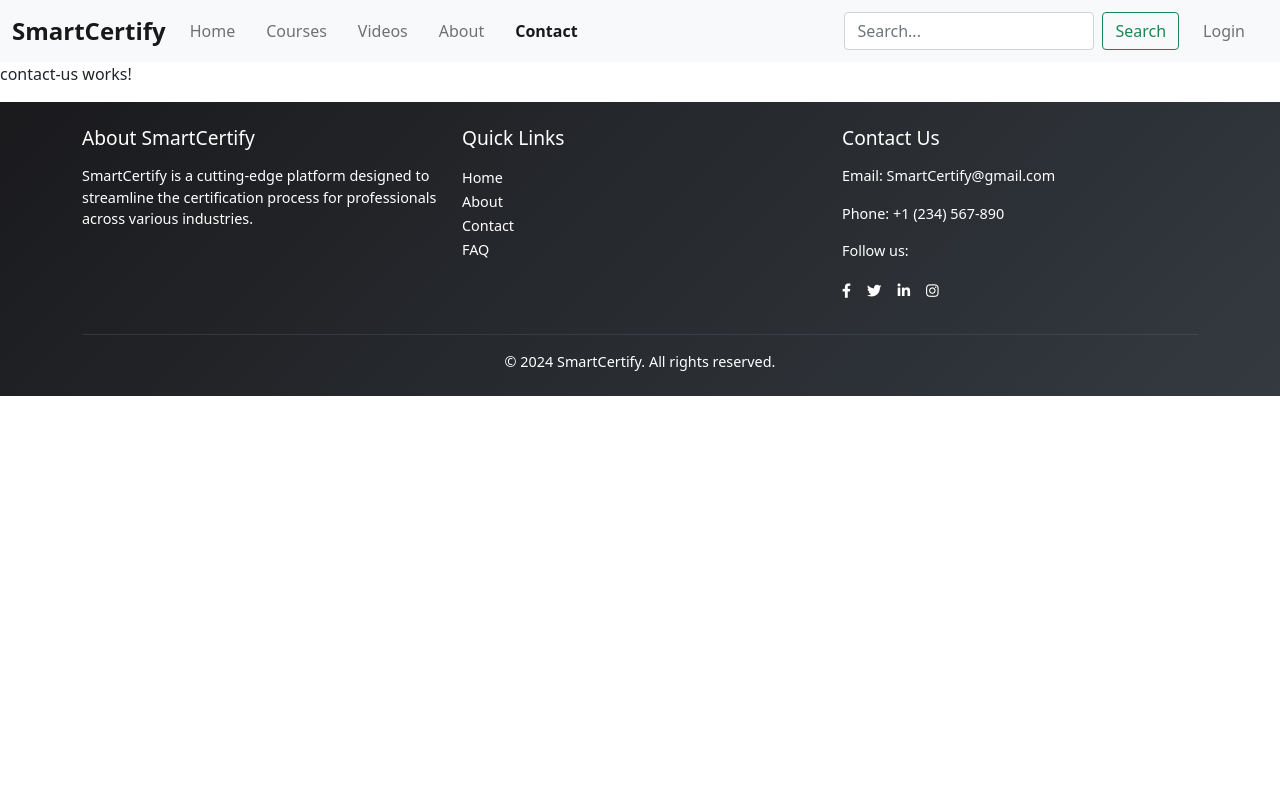
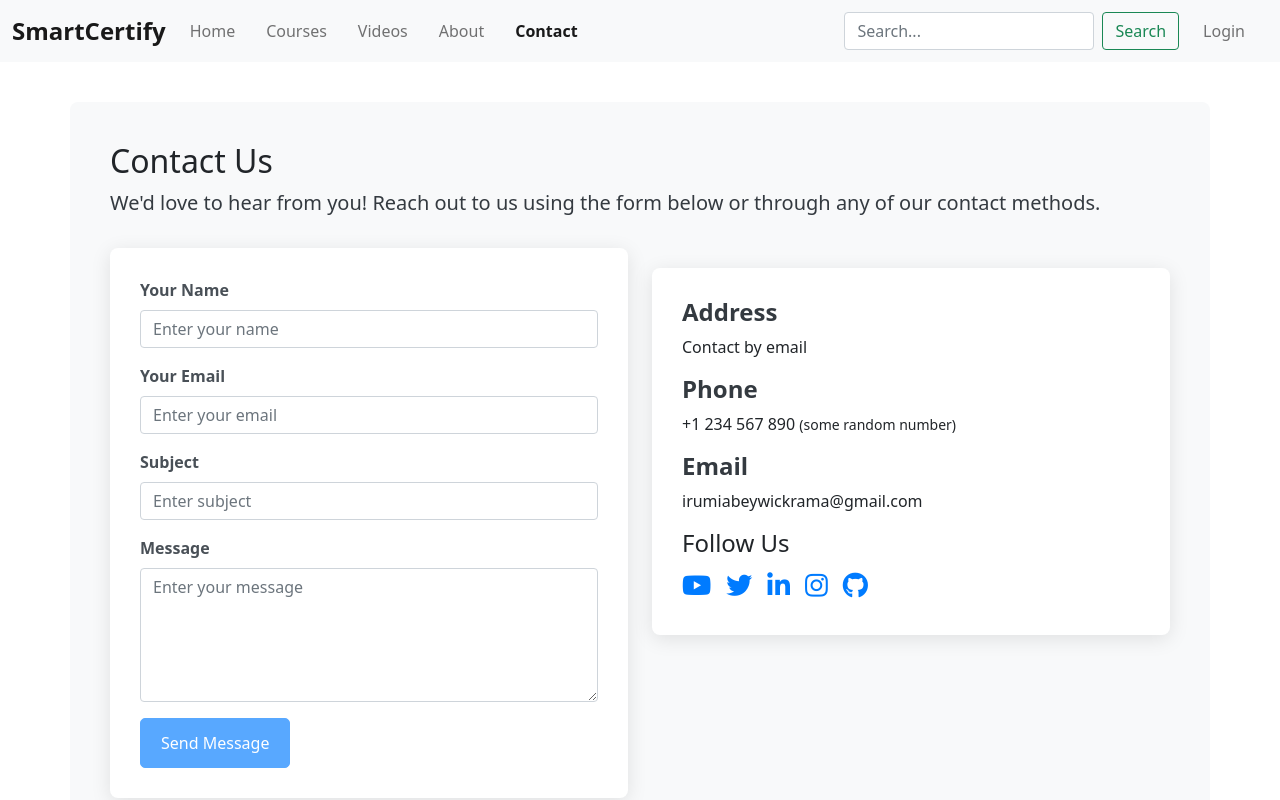
Before and after one commit to IrumiTh/SmartCertifyUI, an Angular app: page /contact-us in a window 1280 px wide. Shown: the top 800 px of the page. Built offline with nearby package versions, Linux system fonts and the light colour scheme.

Commit message:
create contact-us component

```diff
--- a/src/app/pages/contact-us/contact-us.component.css
+++ b/src/app/pages/contact-us/contact-us.component.css
@@ -0,0 +1,79 @@
+.contact-us-container {
+    margin-top: 40px;
+    background: #f8f9fa; /* Light background for better contrast */
+    padding: 40px;
+    border-radius: 8px;
+}
+
+.contact-subtitle {
+    font-size: 1.25rem;
+    color: #343a40; /* Dark text for better readability */
+    margin-bottom: 30px;
+}
+
+.contact-form {
+    background-color: #ffffff; /* White background for the form */
+    border-radius: 8px;
+    padding: 30px;
+    box-shadow: 0 4px 20px rgba(0, 0, 0, 0.1);
+}
+
+.contact-form .form-label {
+    font-weight: bold;
+    color: #495057; /* Darker label color */
+}
+
+.contact-form .form-control {
+    border: 1px solid #ced4da;
+    border-radius: 4px;
+}
+
+.contact-form .form-control:focus {
+    border-color: #007bff;
+    box-shadow: 0 0 0 0.2rem rgba(0, 123, 255, 0.25);
+}
+
+.btn-primary {
+    background-color: #007bff;
+    border-color: #007bff;
+    padding: 12px 20px;
+    border-radius: 5px;
+    transition: background-color 0.3s, border-color 0.3s;
+}
+
+.btn-primary:hover {
+    background-color: #0056b3;
+    border-color: #0056b3;
+}
+
+.contact-details {
+    background-color: #ffffff; /* White background for contact details */
+    border-radius: 8px;
+    padding: 30px;
+    box-shadow: 0 4px 20px rgba(0, 0, 0, 0.1);
+    margin-top: 20px;
+}
+
+.contact-info {
+    margin-bottom: 15px;
+}
+
+.contact-info h4 {
+    font-weight: bold;
+    color: #343a40; /* Dark header color */
+}
+
+.social-media {
+    margin-top: 15px;
+}
+
+.social-icon {
+    margin-right: 15px;
+    font-size: 26px;
+    color: #007bff;
+    transition: color 0.3s;
+}
+
+.social-icon:hover {
+    color: #0056b3;
+}
--- a/src/app/pages/contact-us/contact-us.component.html
+++ b/src/app/pages/contact-us/contact-us.component.html
@@ -1 +1,70 @@
-<p>contact-us works!</p>
+<div class="container contact-us-container">
+    <h2>Contact Us</h2>
+    <p class="contact-subtitle">We'd love to hear from you! Reach out to us using the form below or through any of our contact methods.</p>
+
+    <div class="row">
+        <!-- Contact Form -->
+        <div class="col-lg-6">
+            <form [formGroup]="contactForm" (ngSubmit)="onSubmit()" class="contact-form">
+                <div class="mb-3">
+                    <label for="name" class="form-label">Your Name</label>
+                    <input type="text" formControlName="name" class="form-control" id="name" placeholder="Enter your name">
+                    <div *ngIf="contactForm.get('name')?.invalid && (contactForm.get('name')?.touched || contactForm.get('name')?.dirty)" class="text-danger">
+                        <small *ngIf="contactForm.get('name')?.errors?.['required']">Name is required.</small>
+                    </div>
+                </div>
+
+                <div class="mb-3">
+                    <label for="email" class="form-label">Your Email</label>
+                    <input type="email" formControlName="email" class="form-control" id="email" placeholder="Enter your email">
+                    <div *ngIf="contactForm.get('email')?.invalid && (contactForm.get('email')?.touched || contactForm.get('email')?.dirty)" class="text-danger">
+                        <small *ngIf="contactForm.get('email')?.errors?.['required']">Email is required.</small>
+                        <small *ngIf="contactForm.get('email')?.errors?.['email']">Invalid email format.</small>
+                    </div>
+                </div>
+                <div class="mb-3">
+                    <label for="subject" class="form-label">Subject</label>
+                    <input type="text" formControlName="subject" class="form-control" id="subject" placeholder="Enter subject">
+                    <div *ngIf="contactForm.get('subject')?.invalid && (contactForm.get('subject')?.touched || contactForm.get('subject')?.dirty)" class="text-danger">
+                        <small *ngIf="contactForm.get('subject')?.errors?.['required']">Subject is required.</small>
+                    </div>
+                </div>
+                <div class="mb-3">
+                    <label for="message" class="form-label">Message</label>
+                    <textarea formControlName="message" class="form-control" id="message" rows="5" placeholder="Enter your message"></textarea>
+                    <div *ngIf="contactForm.get('message')?.invalid && (contactForm.get('message')?.touched || contactForm.get('message')?.dirty)" class="text-danger">
+                        <small *ngIf="contactForm.get('message')?.errors?.['required']">Message is required.</small>
+                    </div>
+                </div>
+                <button type="submit" class="btn btn-primary" [disabled]="contactForm.invalid">Send Message</button>
+            </form>
+        </div>
+
+        <!-- Contact Details -->
+        <div class="col-lg-6">
+            <div class="contact-details">
+                <div class="contact-info">
+                    <h4>Address</h4>
+                    <p>Contact by email</p>
+                </div>
+                <div class="contact-info">
+                    <h4>Phone</h4>
+                    <p>+1 234 567 890 <small>(some random number)</small></p>
+                </div>
+                <div class="contact-info">
+                    <h4>Email</h4>
+                    <p>irumiabeywickrama&#64;gmail.com</p>
+                </div>
+                <div class="social-media">
+                    <h4>Follow Us</h4>
+                    <a href="https://www.youtube.com" class="social-icon"><i class="fab fa-youtube"></i></a>
+                    <a href="#" class="social-icon"><i class="fab fa-twitter"></i></a>
+                    <a href="#" class="social-icon"><i class="fab fa-linkedin-in"></i></a>
+                    <a href="#" class="social-icon"><i class="fab fa-instagram"></i></a>
+                    <a href="https://github.com/IrumiTh" class="social-icon"><i class="fab fa-github"></i></a>
+                </div>
+
+            </div>
+        </div>
+    </div>
+</div>
--- a/src/app/pages/contact-us/contact-us.component.ts
+++ b/src/app/pages/contact-us/contact-us.component.ts
@@ -1,11 +1,38 @@
-import { Component } from '@angular/core';
+import { CommonModule } from '@angular/common';
+import { Component, OnInit } from '@angular/core';
+import { FormGroup, FormBuilder, Validators, FormsModule, ReactiveFormsModule } from '@angular/forms';
 
 @Component({
   selector: 'app-contact-us',
-  imports: [],
+  imports: [FormsModule, CommonModule, ReactiveFormsModule],
   templateUrl: './contact-us.component.html',
   styleUrl: './contact-us.component.css'
 })
-export class ContactUsComponent {
+export class ContactUsComponent implements OnInit {
+  contactForm!: FormGroup;
+  userId=0;
+  constructor(
+    private fb: FormBuilder
+  ) {
+    this.contactForm = this.fb.group({
+      name: ['', Validators.required],
+      email: ['', [Validators.required, Validators.email]],
+      subject: ['', Validators.required],
+      message: ['', Validators.required],
+    });
+  }
 
+  ngOnInit(): void {
+  }
+
+  triggerError() {
+    // Simulate a non-HTTP error
+    throw new Error('This is a simulated error');
+  }
+
+  onSubmit() {
+    if (this.contactForm.valid) {
+
+    }
+  }
 }
```
